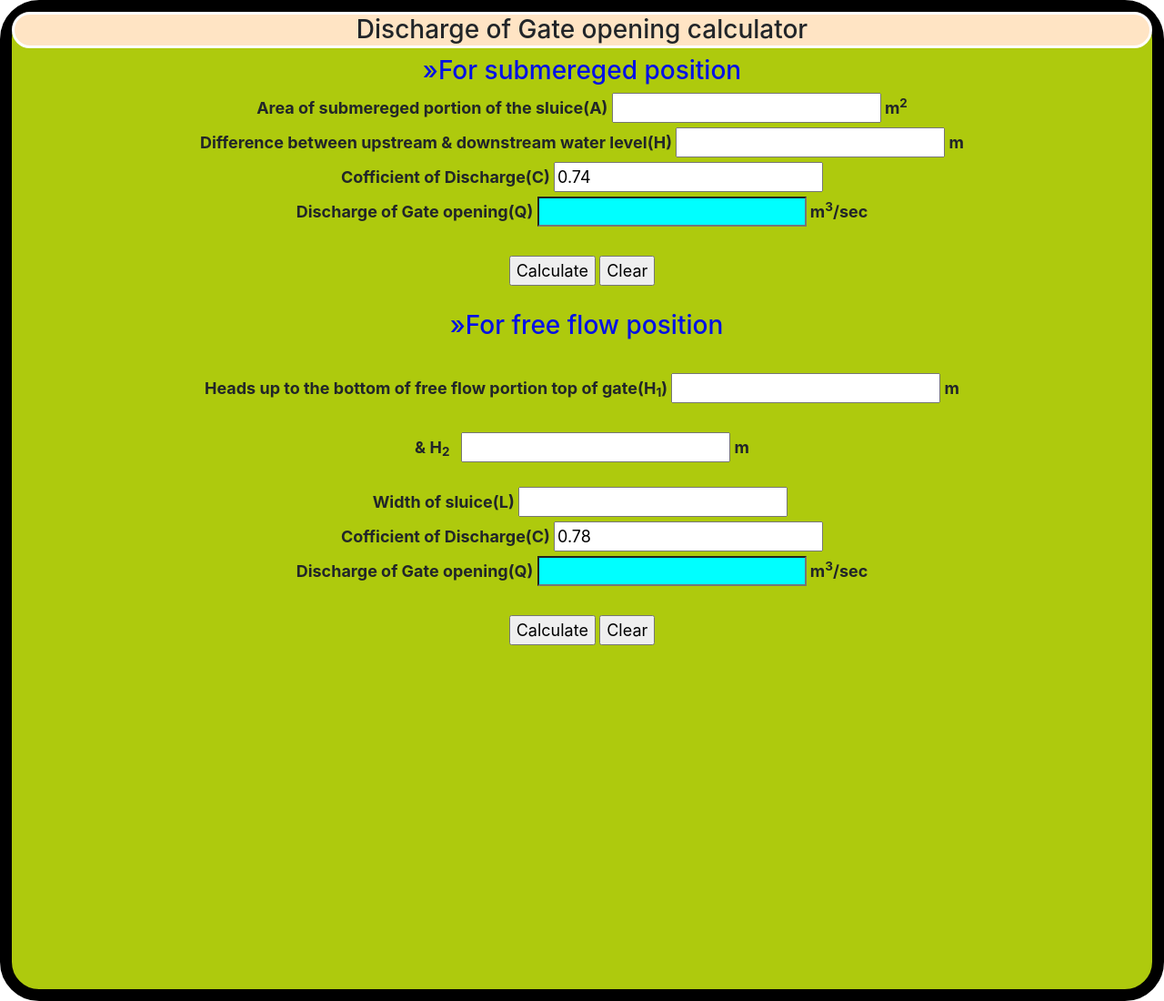
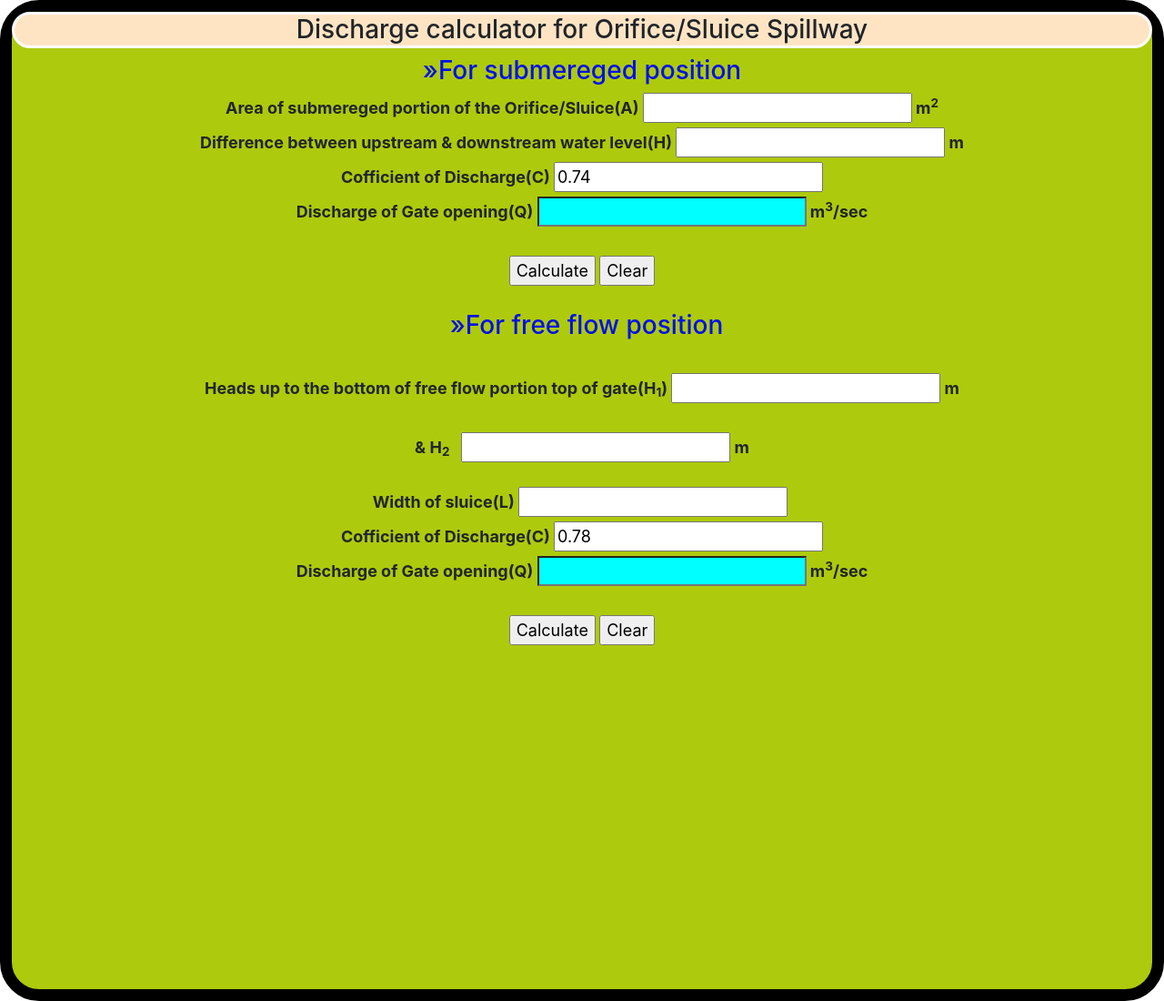
Before and after one commit to randhirbharat/gate-opening-discharge-calculator, a plain HTML site: page index.html in a window 1280 px wide. Shown: the whole page at 91% size. Drawn offline with nearby package versions, Linux system fonts and the light colour scheme.

Commit message:
Update index.html

```diff
--- a/index.html
+++ b/index.html
@@ -58,10 +58,10 @@
   <body>
     <div align="center">
       <form name="gateopen">
-        <h3 id="name">Discharge of Gate opening calculator</h3>
+        <h3 id="name">Discharge calculator for Orifice/Sluice Spillway</h3>
         <h3 class="subpo" id="firsubhead">&#187;For submereged position</h3>
         <label for="areaofsubpos"
-          >Area of submereged portion of the sluice(A)</label
+          >Area of submereged portion of the Orifice/Sluice(A)</label
         >
 
         <input type="number" name="arsub" id="areaofsubpos" />&nbsp;m<sup
```
